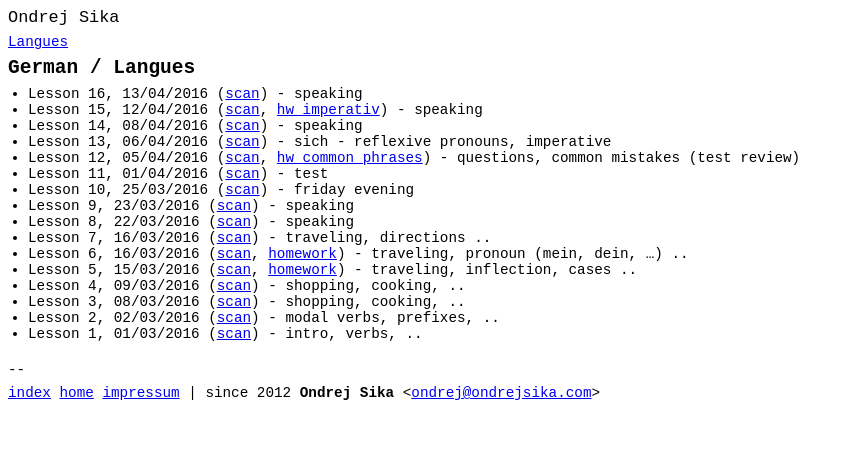
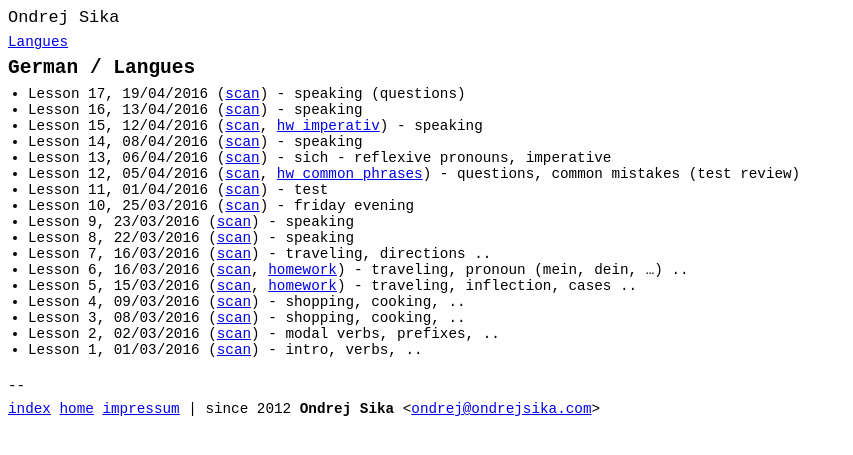
Before and after one commit to ondrejsika/ondrejsika.com, a Jekyll site: the page built from edu/languages/german/index.md, in a window 1280 px wide. Shown: the top 455 px of the page, without its empty margins (0-853 px from the left). Built offline with Jekyll 4.4.1, drawn with Linux system fonts in a browser that asks for light colours; Markdown is read by kramdown in place of the engine named in the settings; comment, search, counter and statistics services are not loaded.

Commit message:
german - add lesson 17

```diff
--- a/edu/languages/german/index.md
+++ b/edu/languages/german/index.md
@@ -7,6 +7,7 @@
 
 ## {{page.title}}
 
+* Lesson 17, 19/04/2016 ([scan](http://notes.drive.ondrejsika.com/languages/german/maria/german-lesson-17.pdf)) - speaking (questions)
 * Lesson 16, 13/04/2016 ([scan](http://notes.drive.ondrejsika.com/languages/german/maria/german-lesson-16.pdf)) - speaking
 * Lesson 15, 12/04/2016 ([scan](http://notes.drive.ondrejsika.com/languages/german/maria/german-lesson-15.pdf), [hw imperativ](http://notes.drive.ondrejsika.com/languages/german/maria/german-lesson-15-hw-imperativ.pdf)) - speaking
 * Lesson 14, 08/04/2016 ([scan](http://notes.drive.ondrejsika.com/languages/german/maria/german-lesson-14.pdf)) - speaking
```
